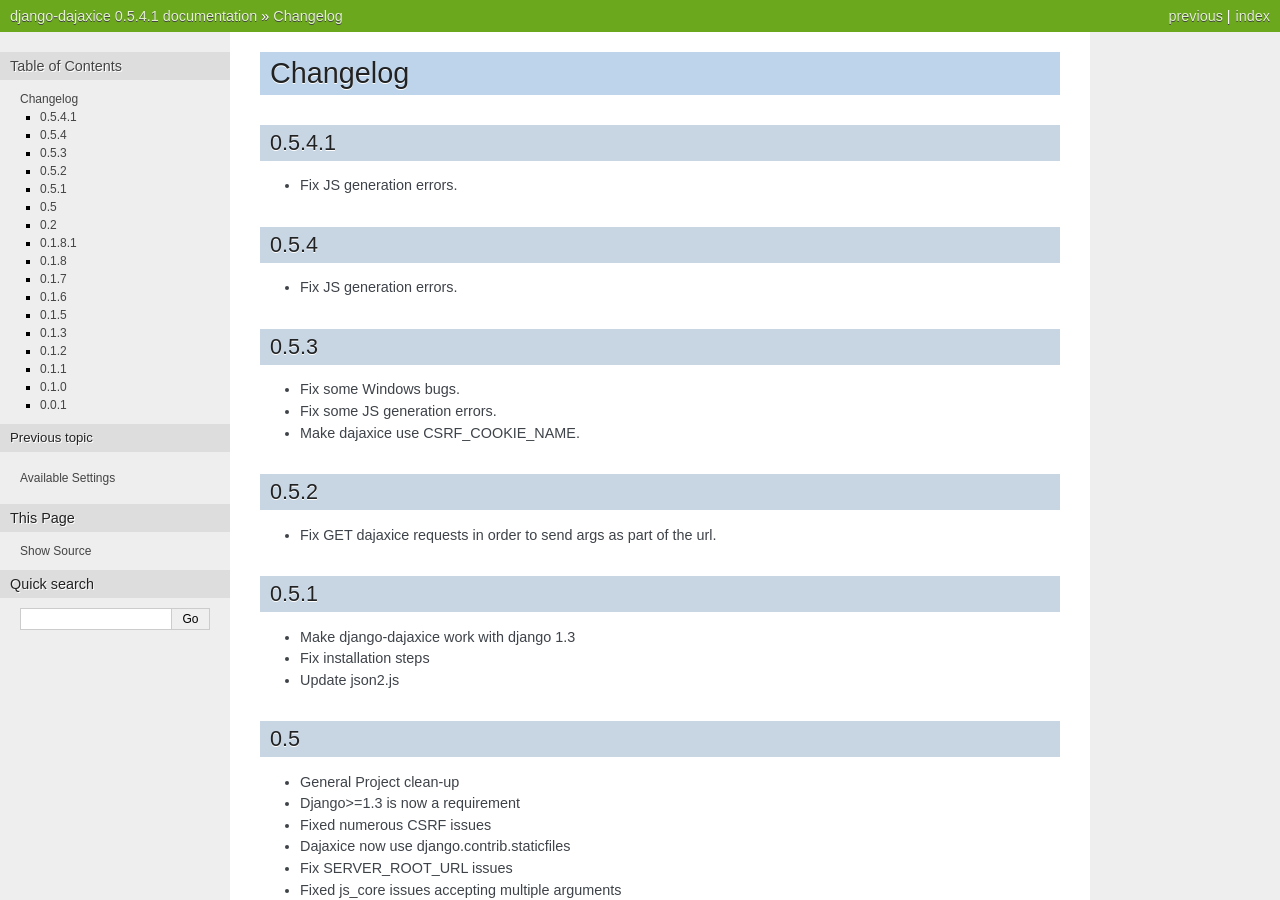
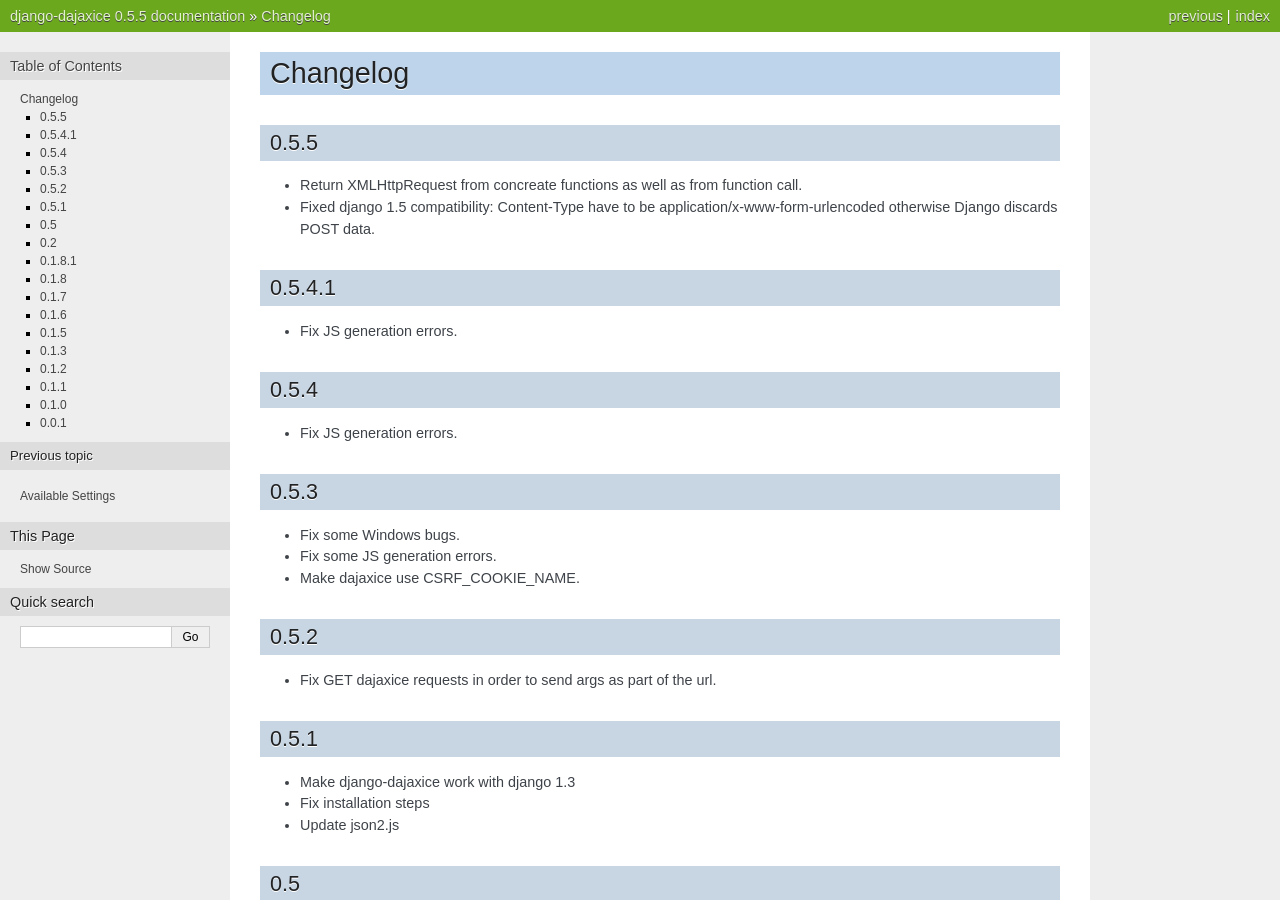
Before and after one commit to jorgebastida/django-dajaxice, a Sphinx documentation site: the page built from docs/changelog.rst, in a window 1280 px wide and 900 px high. Built offline with Sphinx 7.4.7, drawn with Linux system fonts in a browser that asks for light colours; the version number is read from the project's files by our own code; some of the changed text lies outside the part shown.

Commit message:
Bump version

```diff
--- a/dajaxice/__init__.py
+++ b/dajaxice/__init__.py
@@ -1 +1 @@
-__version__ = (0, 5, 4, 1, 'beta')
+__version__ = (0, 5, 5, 'beta')
--- a/docs/changelog.rst
+++ b/docs/changelog.rst
@@ -1,5 +1,10 @@
 Changelog
 =========
+
+0.5.5
+^^^^^
+* Return XMLHttpRequest from concreate functions as well as from function call.
+* Fixed django 1.5 compatibility: Content-Type have to be application/x-www-form-urlencoded otherwise Django discards POST data.
 
 0.5.4.1
 ^^^^^^^
--- a/setup.py
+++ b/setup.py
@@ -2,7 +2,7 @@
 
 setup(
     name='django-dajaxice',
-    version='0.5.4.1',
+    version='0.5.5',
     author='Jorge Bastida',
     author_email='me@jorgebastida.com',
     description='Agnostic and easy to use ajax library for django',
```
